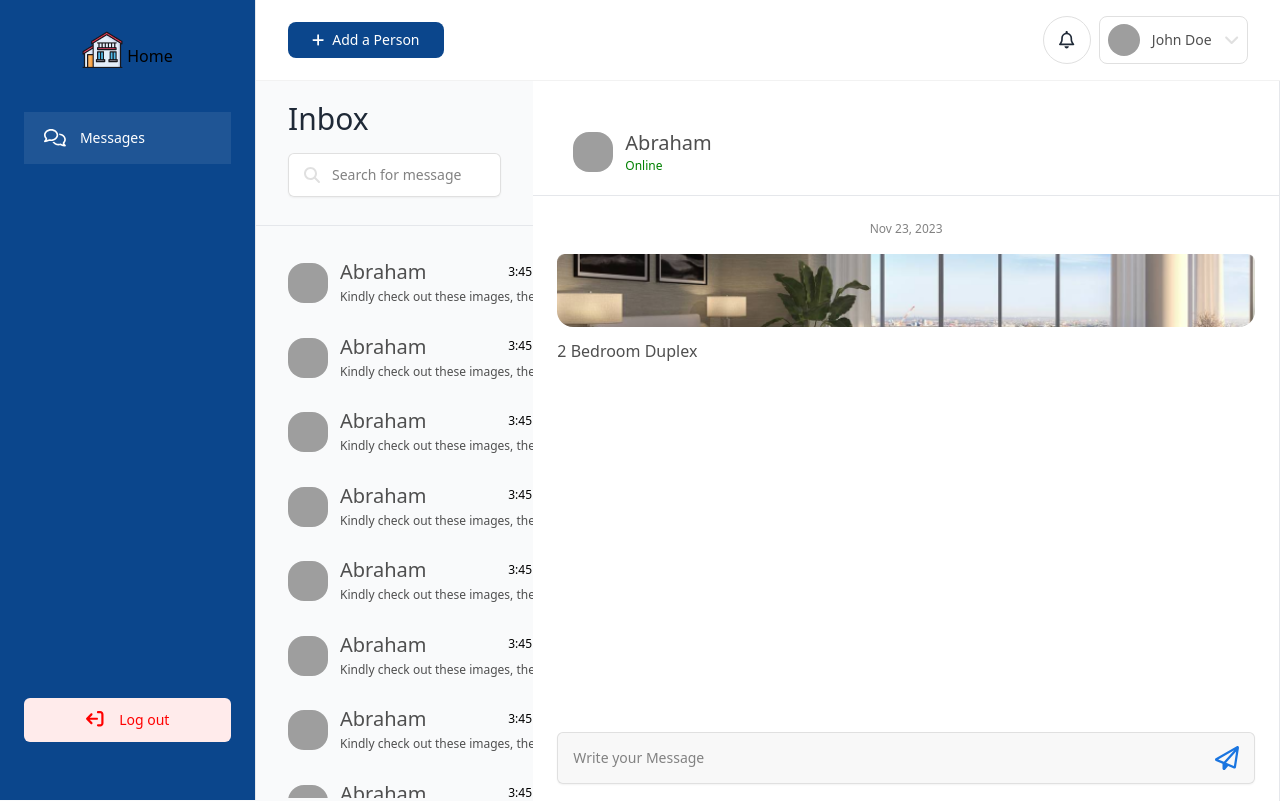
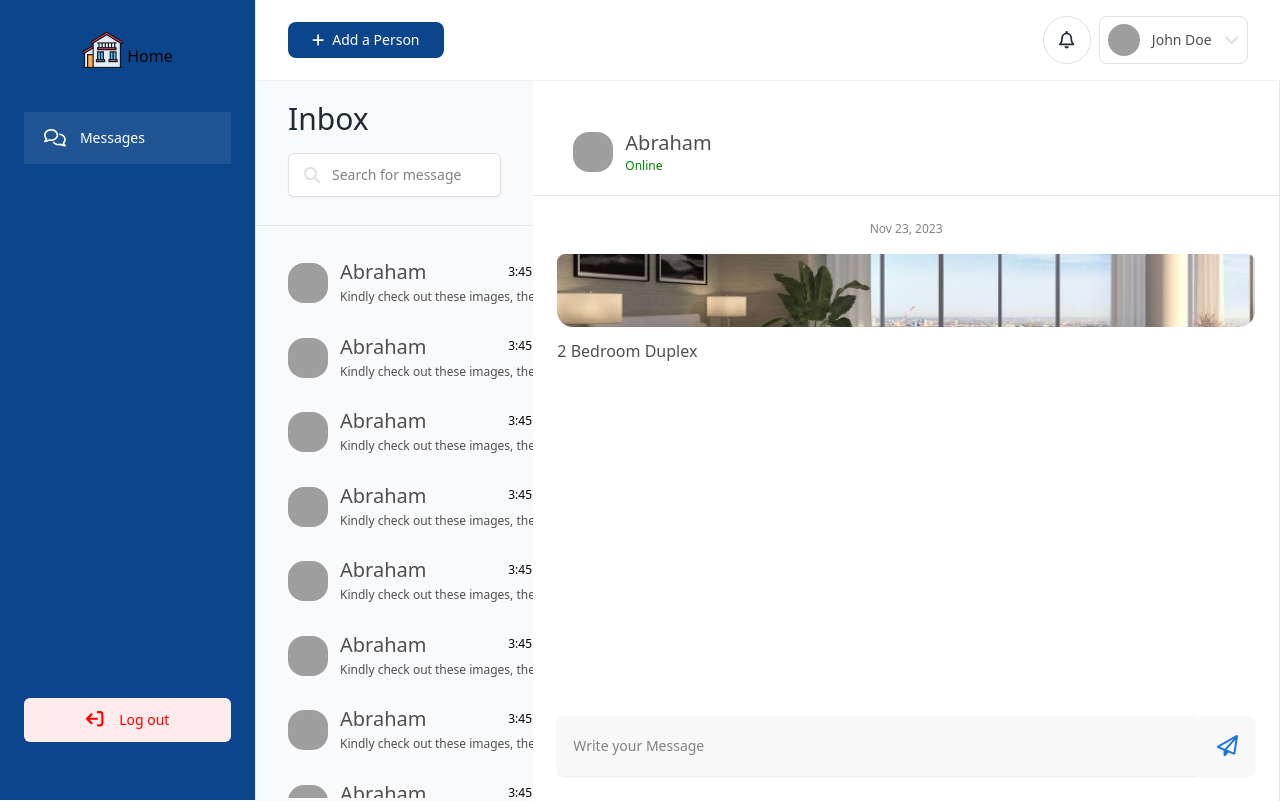
Before and after one commit to O-Robot/irate-in, a React (Create React App) app: page /dashboard in a window 1280 px wide. Built offline with nearby package versions, Linux system fonts and the light colour scheme; grey boxes are pictures that could not be loaded.

Commit message:
type messgae bar

```diff
--- a/src/components/MessageBox/MessageBox.tsx
+++ b/src/components/MessageBox/MessageBox.tsx
@@ -60,25 +60,32 @@ const MessageBox = () => {
         </section>
         {/* Message Send  */}
         <div id="SendMessage" className="p-6 mb-10">
-          <div className="">
+          <div>
             <Label
               htmlFor="search"
               label="Search"
               className="block text-sm font-medium sr-only leading-6 text-gray-500 text-left"
             />
-            <div className="relative my-4">
+            <div className="flex rounded-lg shadow-sm">
               <Input
                 name="search"
                 type="text"
                 placeholder="Write your Message"
-                className="block w-full text-gray-900 shadow-sm ring-1 ring-inset ring-[#E0E0E0] placeholder:text-[#828282] mb-3 py-4 px-4 bg-[#F8F8F8] rounded-md text-sm focus:border-[#0B468C] focus:ring-[#0B468C] "
+                className="block w-full text-gray-900 shadow-sm placeholder:text-[#828282] pe-14 py-5 px-4 bg-[#F8F8F8] rounded-md text-sm  focus:z-10 focus:outline-none focus:border-none focus:ring-none  "
               />
-              <div className="absolute inset-y-0 end-0 flex items-center pointer-events-none z-20 pe-4">
+
+              <button
+                type="button"
+                onClick={() => {
+                  alert("Sent");
+                }}
+                className="py-3 px-4 inline-flex justify-center items-center gap-x-2 text-sm font-semibold rounded-e-md border border-transparent bg-[#F8F8F8]"
+              >
                 <FontAwesomeIcon
                   icon={faPaperPlane}
                   className="text-[#1A75E0] fa-xl"
                 />
-              </div>
+              </button>
             </div>
           </div>
         </div>
--- a/src/components/MessageBox/MessageContainer.tsx
+++ b/src/components/MessageBox/MessageContainer.tsx
@@ -4,12 +4,12 @@ import MessageBox from "./MessageBox";
 
 const MessageContainer = () => {
   return (
-    <div className="grid grid-cols-12 items-center w-full h-[90vh] top-0  z-[80] overflow-y-hidden ">
+    <div className="grid grid-cols-12 items-center w-full h-[90vh] top-0  z-[80] !overflow-y-hidden ">
       <div className="col-span-12 lg:col-span-5 md:col-span-4  !h-[100vh] bg-[#F9FAFB] !sm:hidden">
         <InboxContainer />
         {/* <MessageBox /> */}
       </div>
-      <div className="col-span-12 lg:col-span-7 md:col-span-8 bg-white !h-[100vh] ">
+      <div className="sm:hidden md:block lg:block col-span-12 lg:col-span-7 md:col-span-8 bg-white !h-[100vh]  ">
         <MessageBox />
       </div>
     </div>
```
